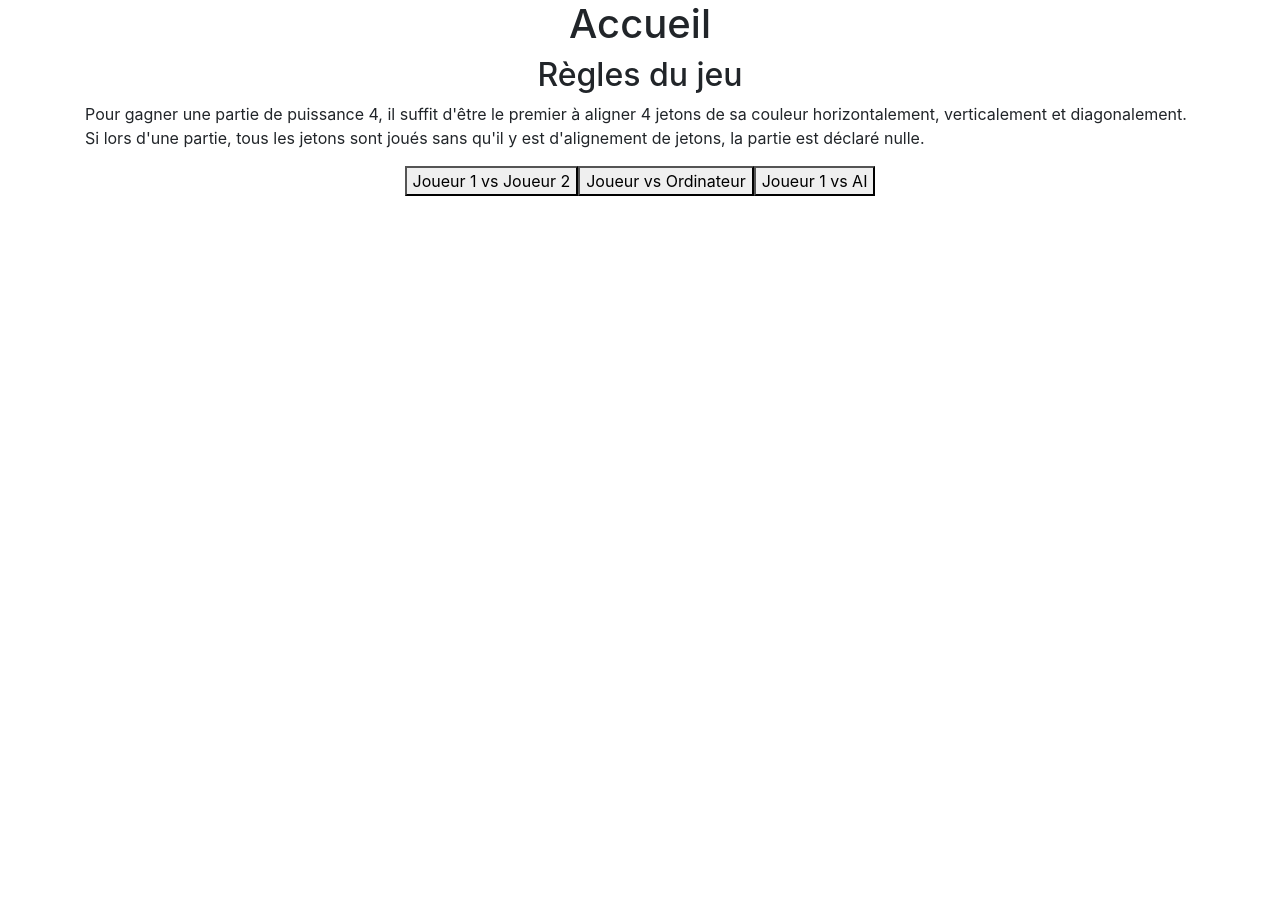
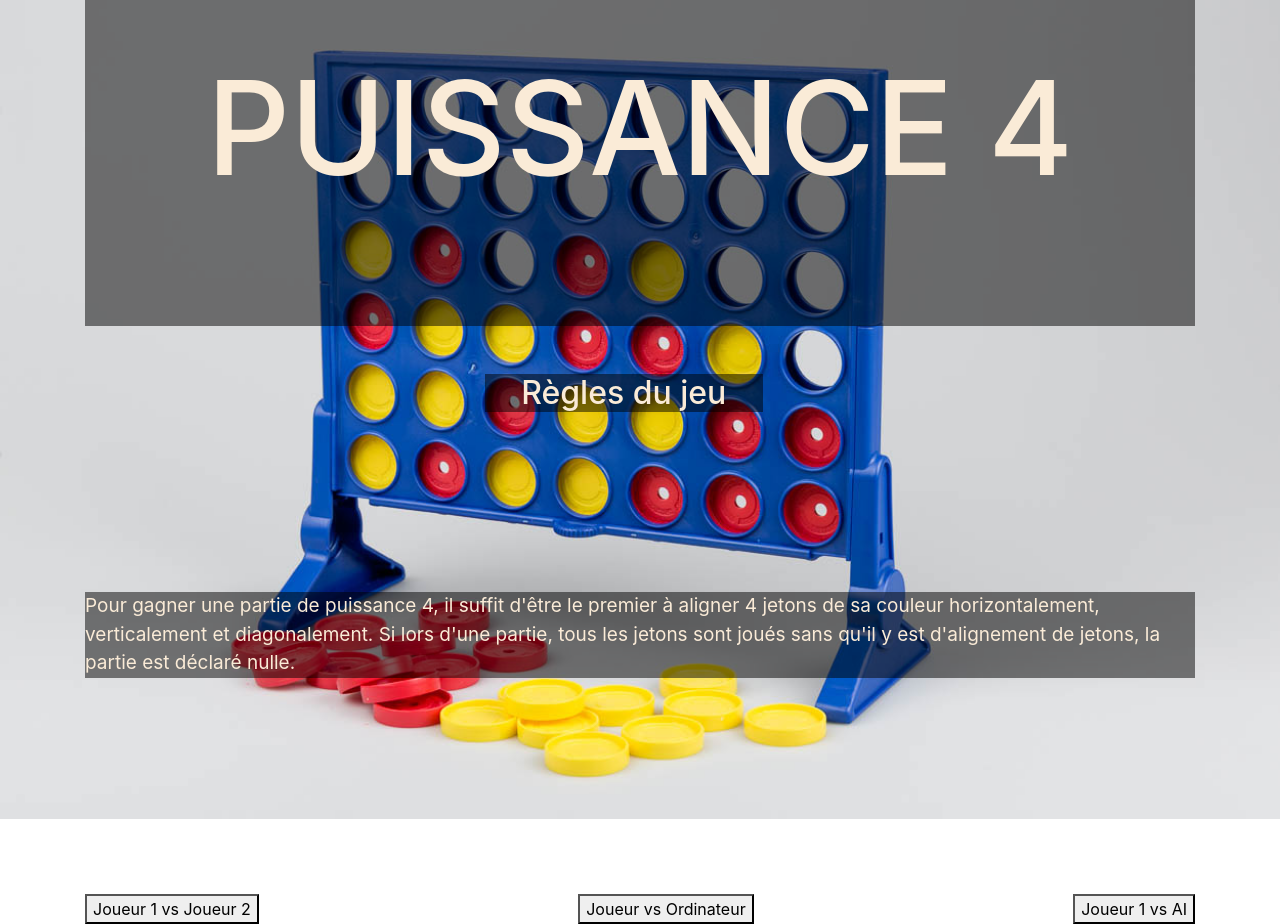
Before and after one commit to Mflantier/puissance_4, a plain HTML site: page accueil.html in a window 1280 px wide. Before the commit the page ends 800 px from the top, so only its background shows below. Drawn offline with nearby package versions, Linux system fonts and the light colour scheme.

Commit message:
[HTML][CSS]
stylisation page acceuil

```diff
--- a/accueil.html
+++ b/accueil.html
@@ -11,17 +11,17 @@
     <title>Puissance 4</title>
 </head>
 
-<body>
+<body id="background">
     <div class="container-fluid">
         <div class="container">
-            <h1 class="acceuil d-flex justify-content-center">Accueil</h1>
+            <h1 class="acceuil d-flex justify-content-center">PUISSANCE 4</h1>
             <div>
-                <h2 class="regles d-flex justify-content-center">Règles du jeu</h2>
+                <h2 class="regles d-flex justify-content-center mt-5 p-0 col-3">Règles du jeu</h2>
                 <p class="para">Pour gagner une partie de puissance 4, il suffit d'être le premier à aligner 4 jetons de sa couleur
                     horizontalement, verticalement et diagonalement. Si lors d'une partie,
                     tous les jetons sont joués sans qu'il y est d'alignement de jetons, la partie est déclaré nulle.</p>
             </div>
-            <div class="bouttons d-flex justify-content-center">
+            <div class="bouttons d-flex justify-content-between">
                 <a href="index.html"><button type="button" id="niveau1">Joueur 1 vs Joueur 2</button></a>
                 <a href="#niveau2"><button type="button" id="niveau2">Joueur vs Ordinateur</button></a>
                 <a href="#niveau3"><button type="button" id="niveau3">Joueur 1 vs AI</button></a>
--- a/style.css
+++ b/style.css
@@ -43,9 +43,36 @@
 
 }
 
+.acceuil{
+    background-color: rgb(0, 0, 0,.5);
+    font-size: 130px;
+    color: antiquewhite;
+    padding-bottom: 120px;
+    padding-top: 50px;
+}
 
+.bouttons{
+    padding-top: 18%;
+}
 
+#background{
+    background-image: url("background.jpg");
+    background-repeat: no-repeat;
+    background-size: 100%;
+}
 
+.regles{
+background-color: rgb(0, 0, 0,.5);
+color: antiquewhite;
+margin-left: 400px;
+}
+
+.para{
+    background-color: rgb(0, 0, 0,.5);
+    color: antiquewhite;
+    margin-top: 180px;
+    font-size: 19px;
+}
 
 
 
```
Also changed, not shown: background.jpg (added).
